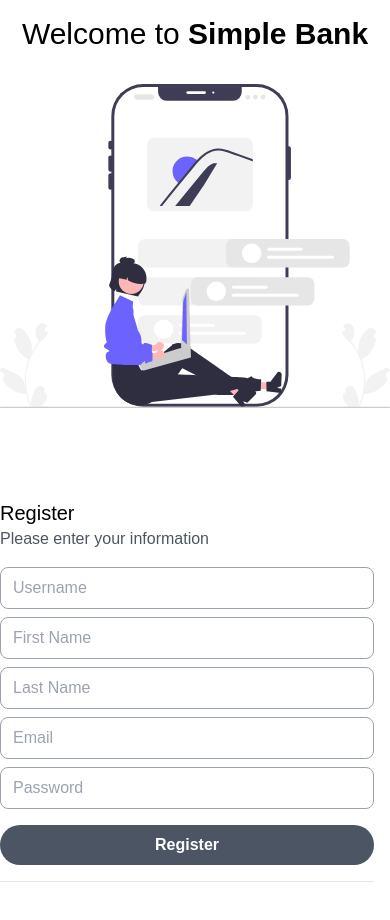
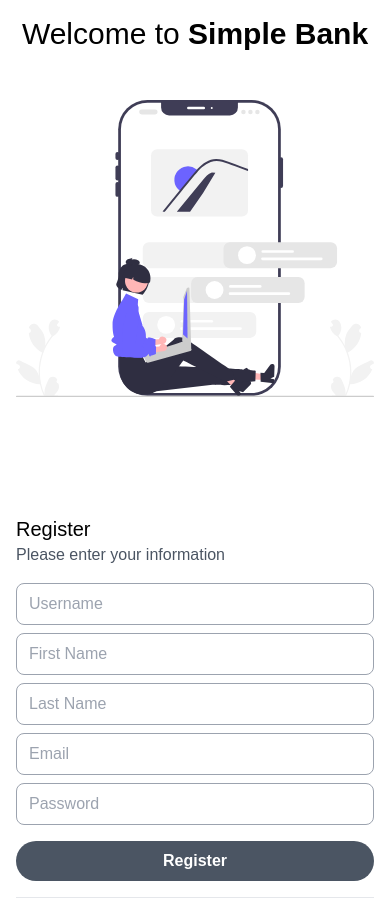
Before and after one commit to berkbaski/innovance-sample-bank-app, a React (Create React App) app: page /register in a window 390 px wide. Shown: the top 920 px of the page. Before the commit the page ends 898 px from the top, so only its background shows below. Built offline with nearby package versions, Linux system fonts and the light colour scheme.

Commit message:
Update login screen

```diff
--- a/src/layouts/AuthLayout/index.module.css
+++ b/src/layouts/AuthLayout/index.module.css
@@ -3,7 +3,7 @@
 }
 
 .authContainer {
-    @apply grid grid-cols-1 md:grid-cols-3 grid-rows-2 md:grid-rows-1 gap-4;
+    @apply grid grid-cols-1 md:grid-cols-3 grid-rows-2 md:grid-rows-1 gap-y-4 md:gap-y-0 md:gap-4 p-4 md:p-0;
 }
 
 .authContainerLeftSection {
--- a/src/pages/Auth/Login.tsx
+++ b/src/pages/Auth/Login.tsx
@@ -11,6 +11,7 @@ import { setIsAuthenticated, setLoggedUser } from '../../duck/actions/auth';
 import { useSessionStorage } from '../../hooks/useSessionStorage';
 import { SESSION_STORAGE_LOGGED_USER } from '../../const';
 import { AppState } from '../../duck/store';
+import { isDesktop } from 'react-device-detect';
 
 const Login = () => {
     const { isAuthenticated } = useSelector((state: AppState) => state.auth);
@@ -76,12 +77,14 @@ const Login = () => {
                 <TextButtonGroup>
                     <TextButton>
                         {i18n.t('dontHaveAnAccount') + ' '}
+                        {!isDesktop && <br />}
                         <b>
                             <Link to="/register">{i18n.t('register')}</Link>
                         </b>
                     </TextButton>
                     <TextButton>
                         {i18n.t('forgotYourPassword') + ' '}
+                        {!isDesktop && <br />}
                         <b>
                             <Link to="/forgot-password">{i18n.t('reset')}</Link>
                         </b>
```
